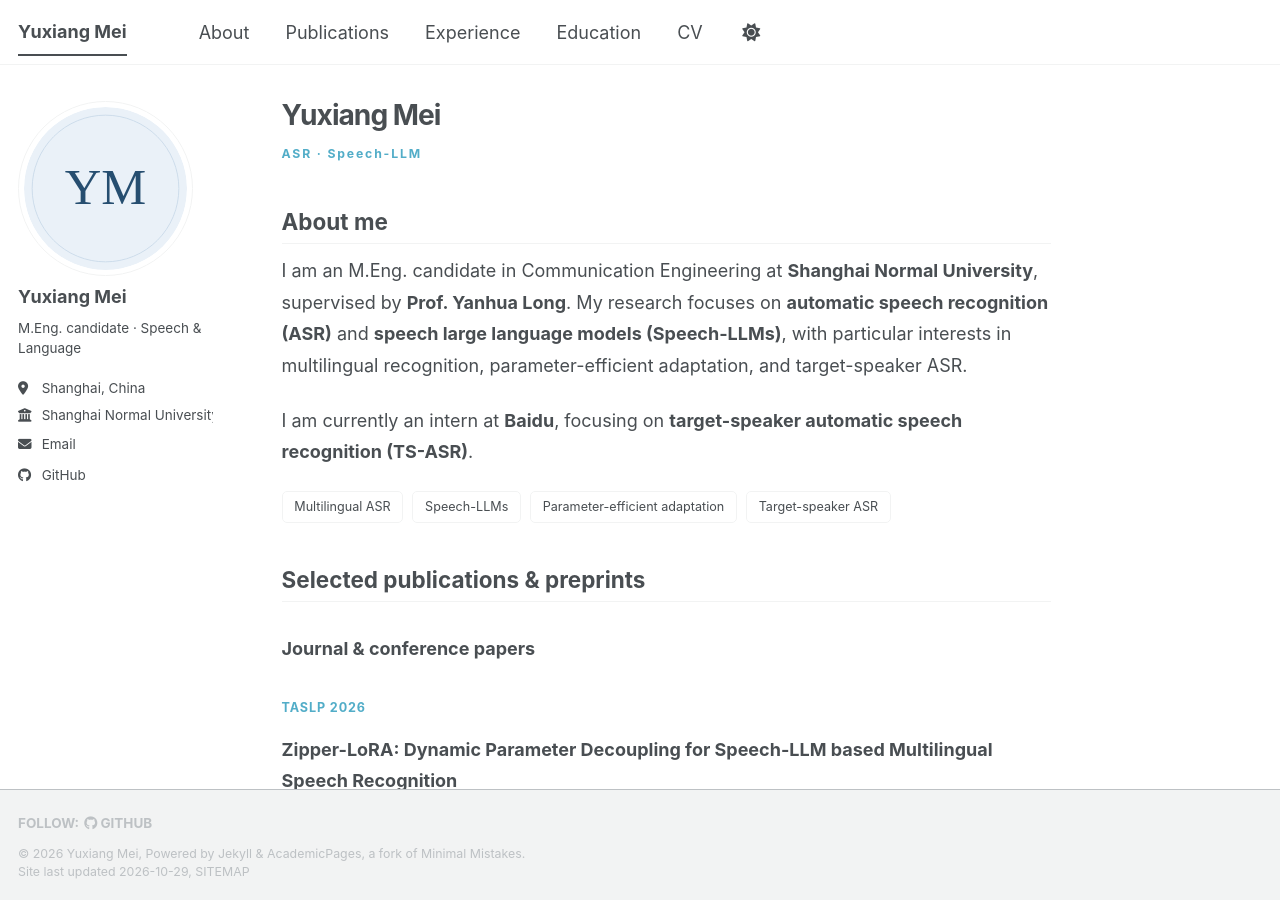
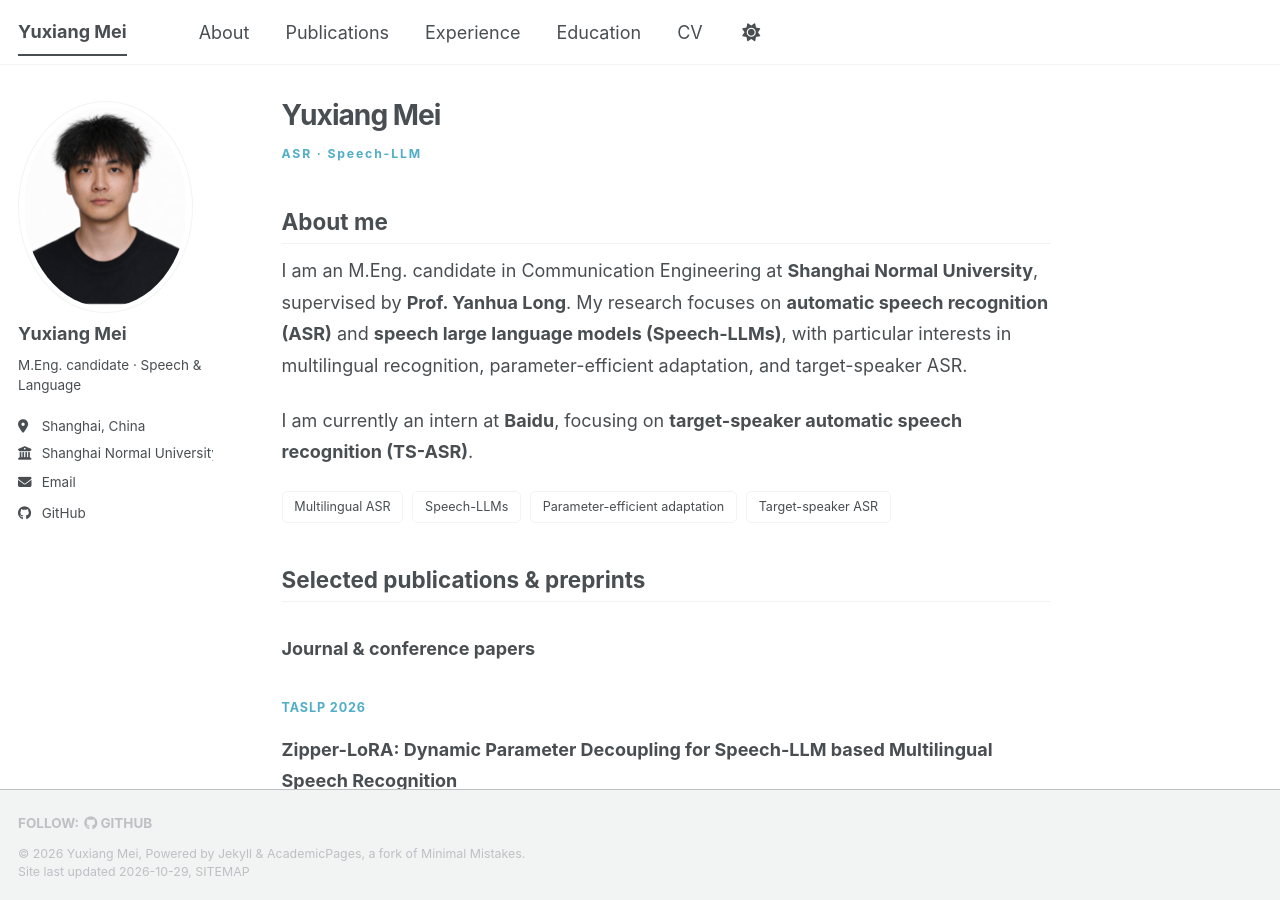
Before and after one commit to YuCeong-May/YuCeong-May.github.io, a Jekyll site: the page built from _pages/about.md, in a window 1280 px wide and 900 px high. Built offline with Jekyll 4.4.1, drawn with Linux system fonts in a browser that asks for light colours; a script bundle is joined from its source files by our own code; a style sheet for code colours, icons or effects is not loaded.

Commit message:
Use Yuxiang Mei portrait as academic homepage avatar

```diff
--- a/_config.yml
+++ b/_config.yml
@@ -9,7 +9,7 @@
   "baseurl": "",
   "repository": "YuCeong-May/YuCeong-May.github.io",
   "author": {
-    "avatar": "monogram.svg",
+    "avatar": "yuxiang-mei.png",
     "name": "Yuxiang Mei",
     "bio": "M.Eng. candidate · Speech & Language",
     "location": "Shanghai, China",
```
Also changed, not shown: images/yuxiang-mei.png (added).
